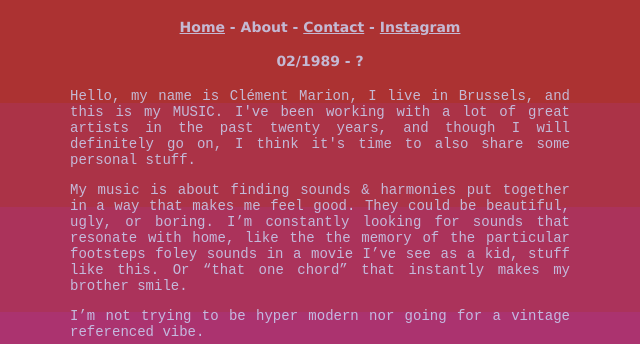
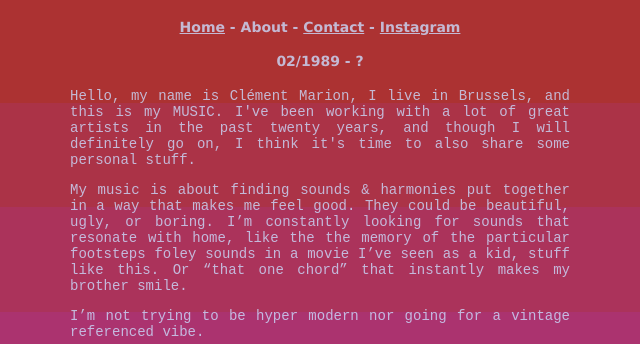
Before and after one commit to triplejoie/triplejoie.github.io, a plain HTML site: page about.html in a window 1280 px wide. Shown: the top 344 px of the page, 320-960 px from the left. Drawn offline with Linux system fonts and the light colour scheme.

Commit message:
Update about.html

```diff
--- a/about.html
+++ b/about.html
@@ -24,7 +24,7 @@
           <p>Hello, my name is Clément Marion, I live in Brussels, and this is my MUSIC. I've been working with a lot of great artists in the past twenty years, and though I will definitely go on, I think it's time to also share some personal stuff.</p>
 
           <p>
-              My music is about finding sounds & harmonies put together in a way that makes me feel good. They could be beautiful, ugly, or boring. I’m constantly looking for sounds that resonate with home, like the the memory of the particular footsteps foley sounds in  a movie I’ve see as a kid, stuff like this. Or “that one chord” that instantly makes my brother smile.
+              My music is about finding sounds & harmonies put together in a way that makes me feel good. They could be beautiful, ugly, or boring. I’m constantly looking for sounds that resonate with home, like the the memory of the particular footsteps foley sounds in  a movie I’ve seen as a kid, stuff like this. Or “that one chord” that instantly makes my brother smile.
           </p>
           <p>
               I’m not trying to be hyper modern nor going for a vintage referenced vibe.
```
